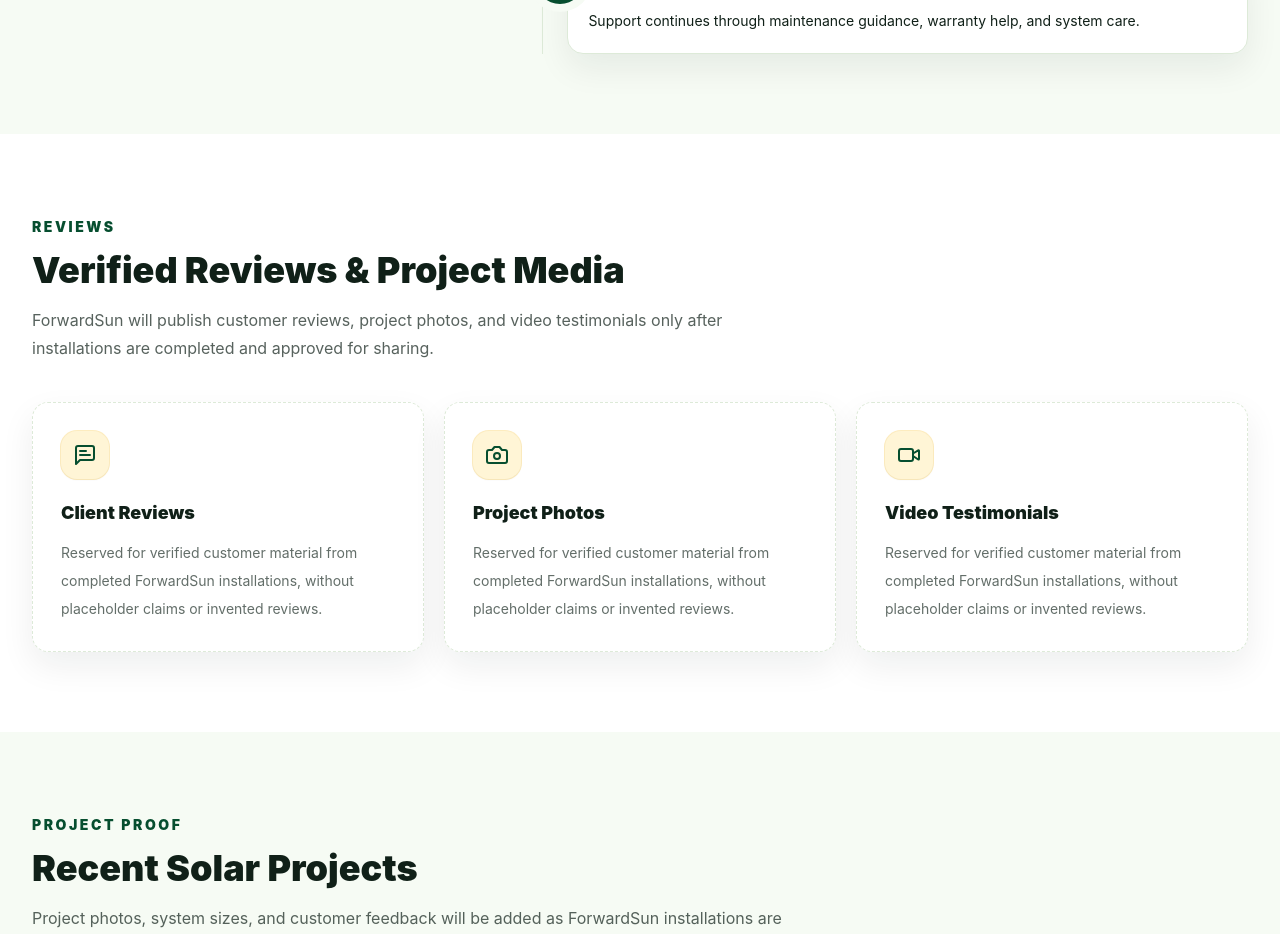
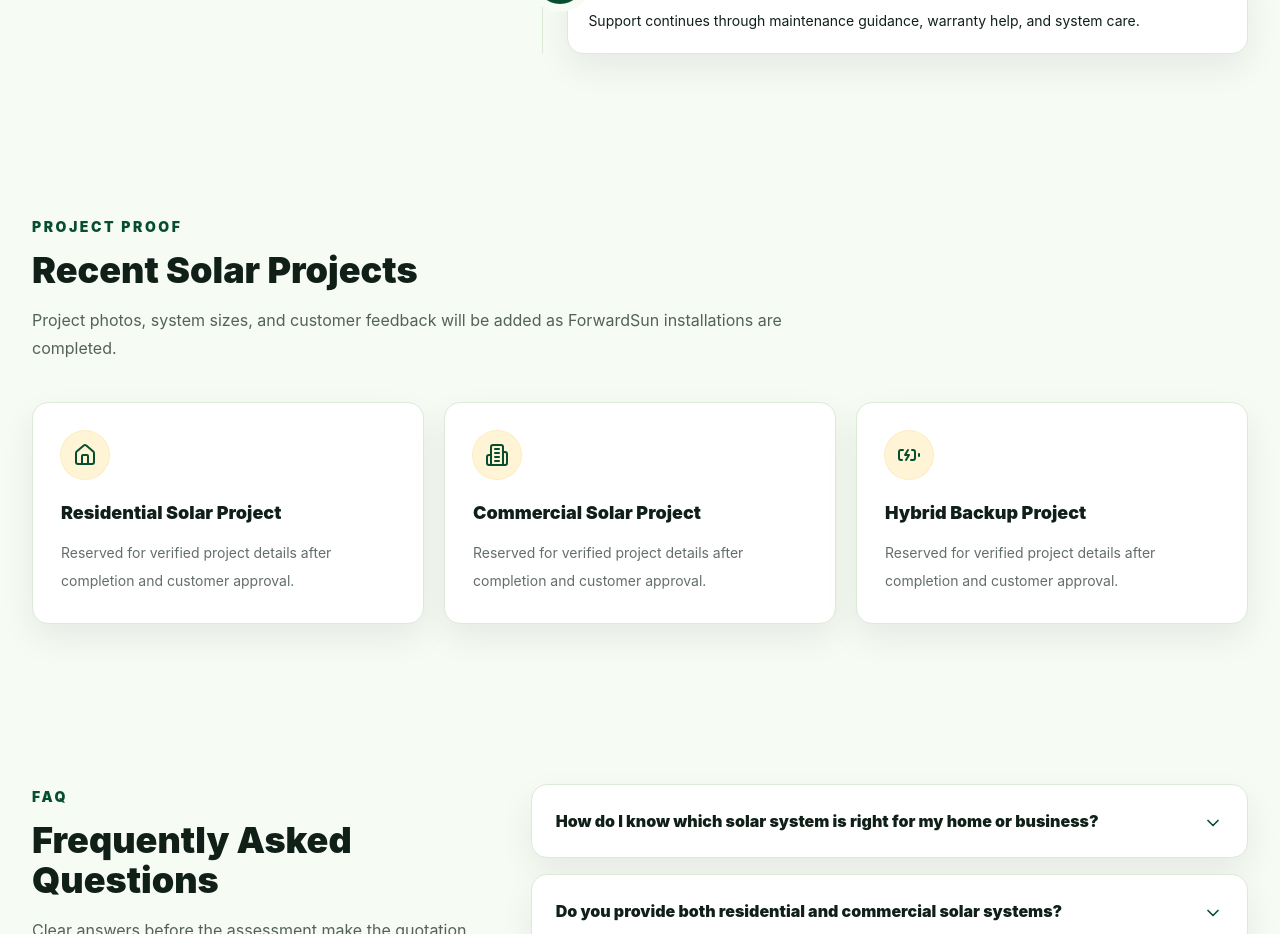
Before and after one commit to lodhihariskhan/forwardsun-technology, a Next.js app: page / in a window 1280 px wide. Shown: the part 6520-7454 px from the top of the page. Built offline with nearby package versions, Linux system fonts and the light colour scheme.

Commit message:
Remove duplicate homepage media section

```diff
--- a/app/page.tsx
+++ b/app/page.tsx
@@ -19,7 +19,6 @@
 import { HomeEcosystemImage, HomeHeroVisual } from "@/components/SolarVisuals";
 import { PlanningReassurance } from "@/components/PlanningReassurance";
 import { RecentProjects } from "@/components/RecentProjects";
-import { TestimonialPlaceholder } from "@/components/TestimonialPlaceholder";
 import { TrustSignals } from "@/components/TrustSignals";
 import { WhatsAppIcon } from "@/components/WhatsAppIcon";
 import { productPreviewCategories } from "@/lib/products";
@@ -338,8 +337,6 @@
         </div>
       </section>
 
-      <TestimonialPlaceholder />
-
       <RecentProjects />
 
       <FAQSection />
```
